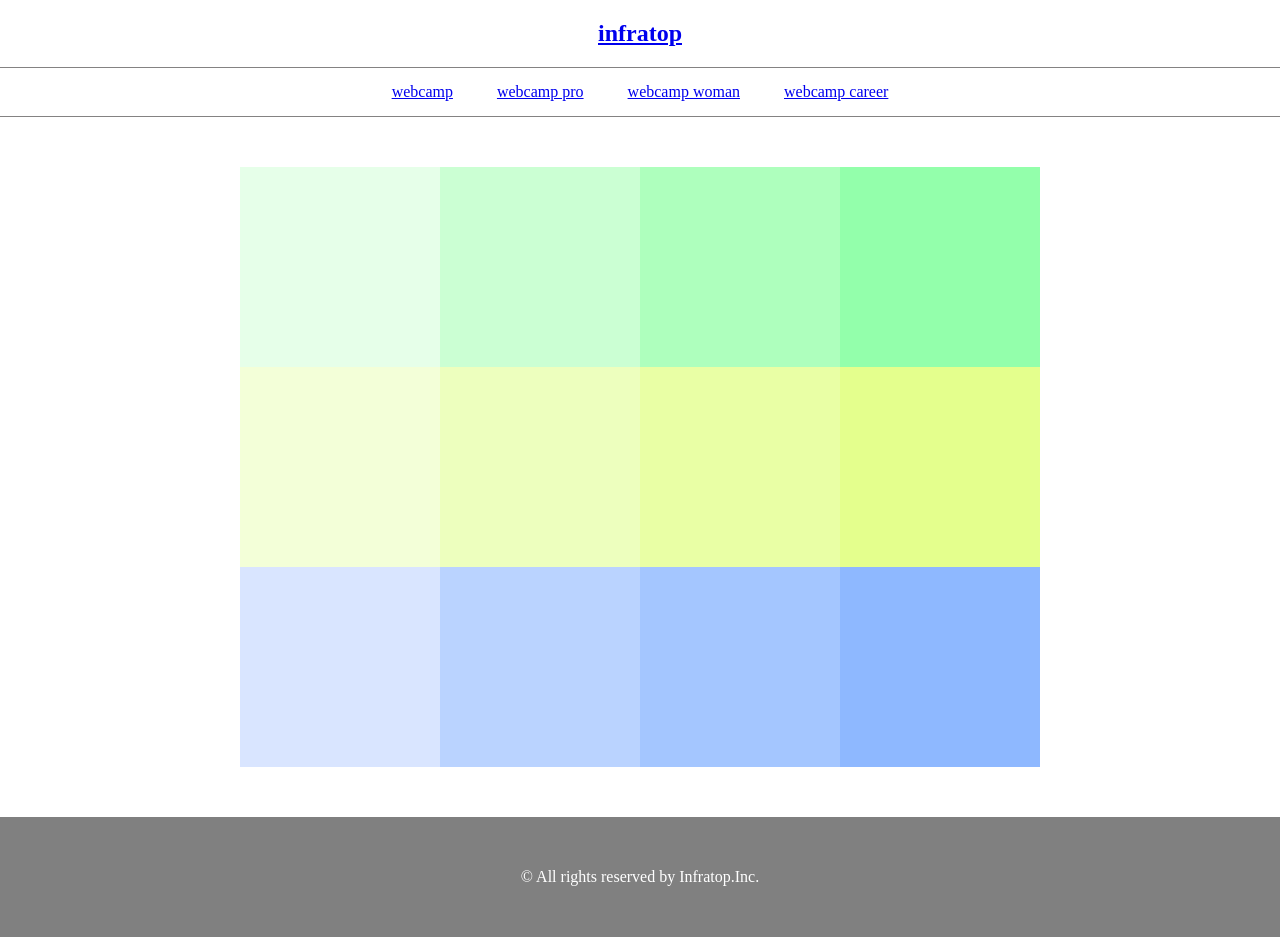
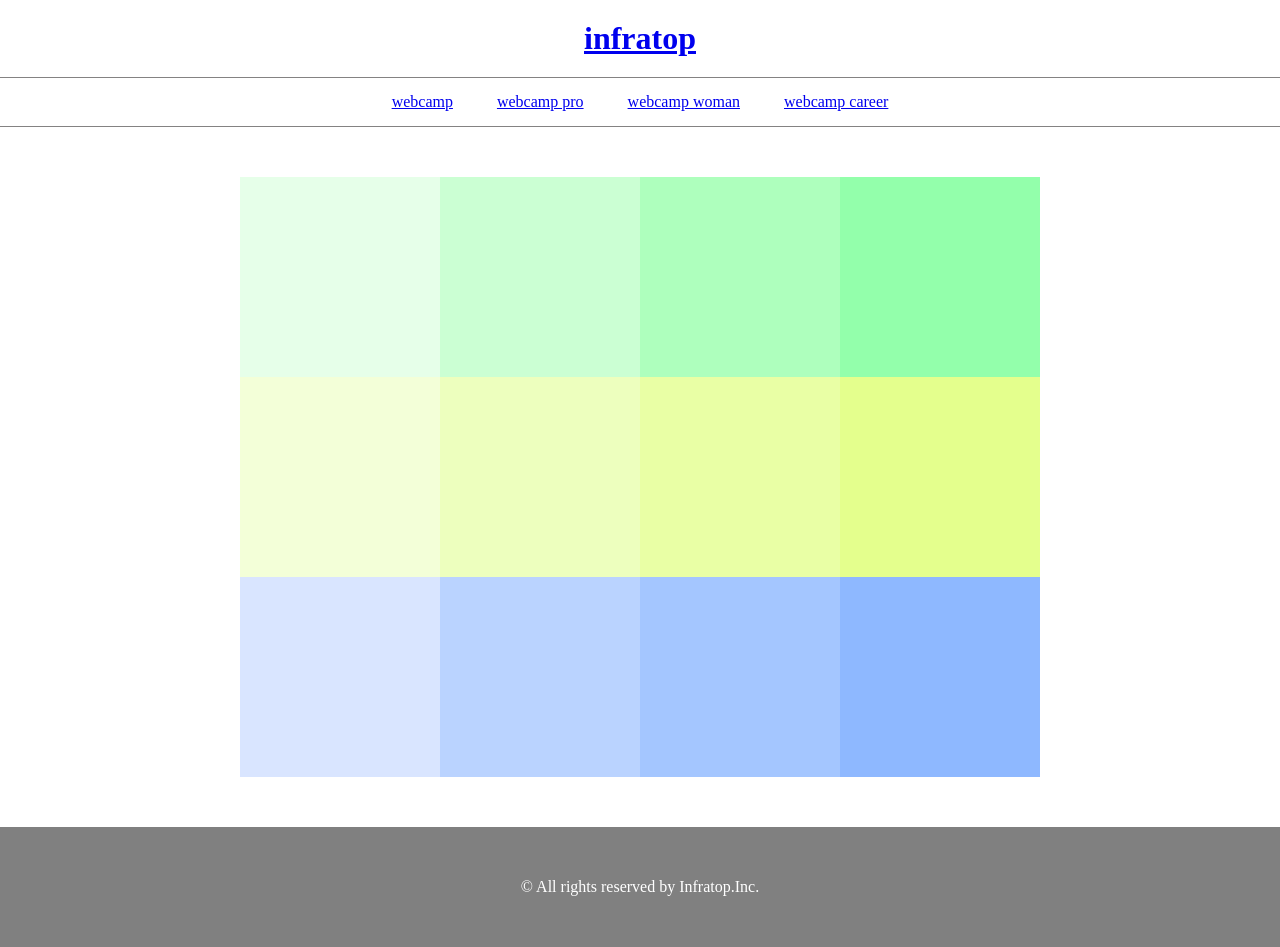
Before and after one commit to akqbi168/wcp1-4, a plain HTML site: page index.html in a window 1280 px wide. Drawn offline with Linux system fonts and the light colour scheme.

Commit message:
[Finish] 1-4

```diff
--- a/index.html
+++ b/index.html
@@ -7,9 +7,9 @@
 </head>
 <body>
 	<header>
-		<h2>
+		<h1>
 			<a href="http://infratop.jp/">infratop</a>
-		</h2>
+		</h1>
 	</header>
 
 	<nav>
--- a/style.css
+++ b/style.css
@@ -12,10 +12,9 @@
 
 header {
 	width: 100%;
-
 }
 
-h2 {
+h1 {
 	padding: 20px 0;
 	text-align: center;
 }
@@ -23,7 +22,6 @@ h2 {
 .nav-list {
 	text-align: center;
 	padding: 15px 0;
-	margin: 0 auto;
 	border-top: 1px solid #848282;
 	border-bottom: 1px solid #848282;
 }
@@ -116,7 +114,7 @@ footer {
 	width: 100%;
 	height: 120px;
 	text-align: center;
-/*	padding: 50px;*/
+	/*padding: 50px 0;*/
 	background-color: grey;
 }
 
```
